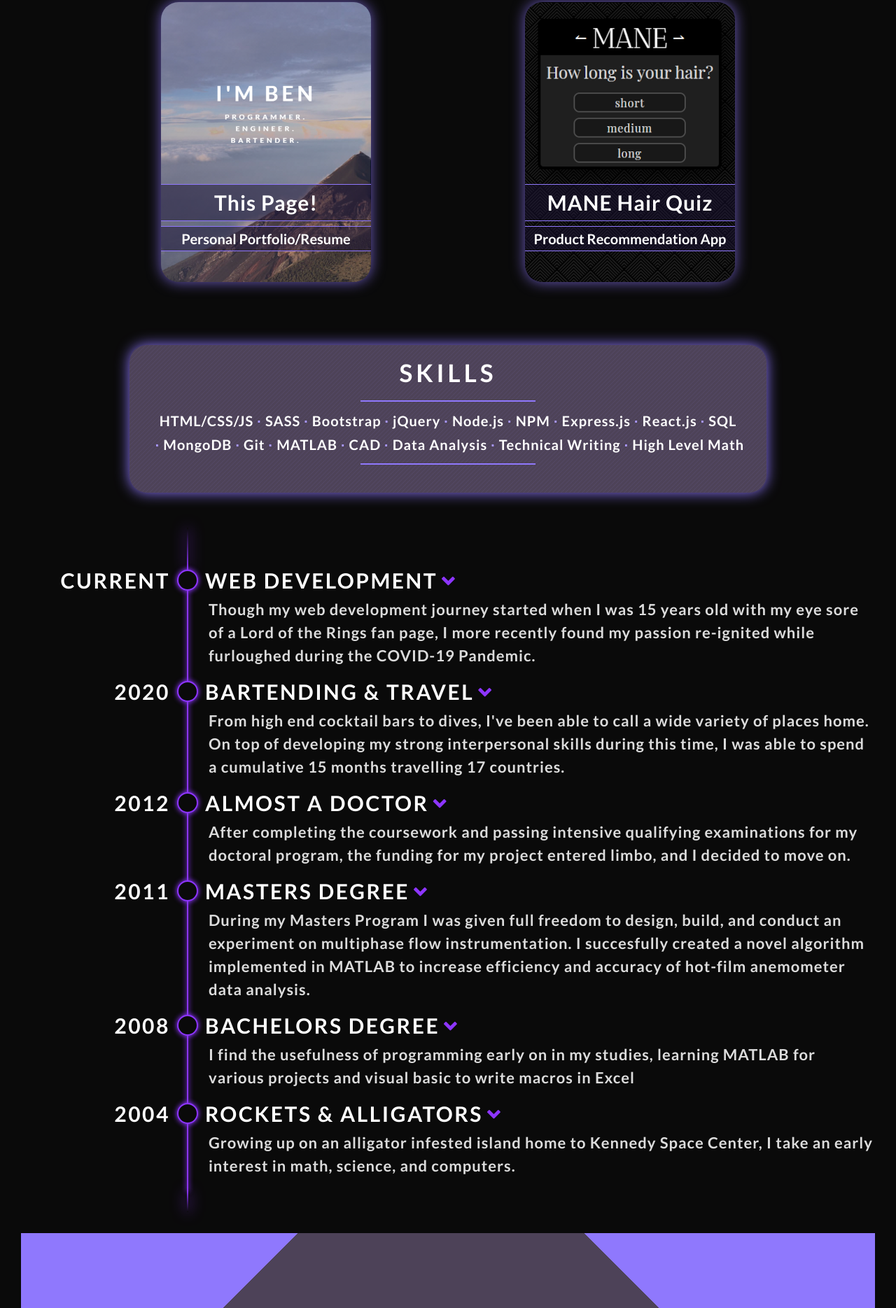
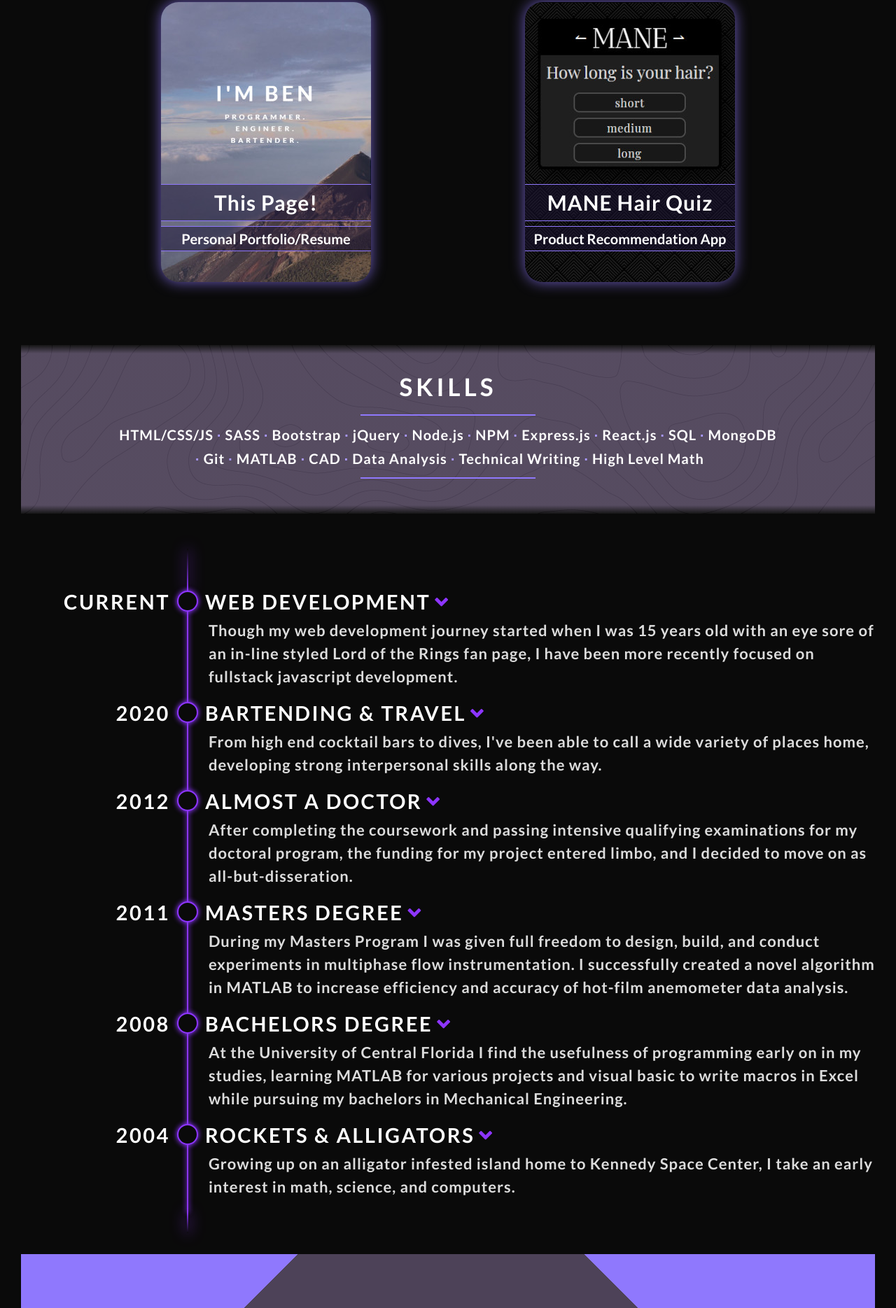
Before and after one commit to BRPatrick/BRPatrick.github.io, a website: page index.html in a window 1280 px wide. Shown: the part 931-2800 px from the top of the page at 70% size. Drawn offline with nearby package versions, Linux system fonts and the light colour scheme.

Commit message:
Update styling

```diff
--- a/index.html
+++ b/index.html
@@ -69,7 +69,7 @@
                   </ul>
                 </div>
                 <a href="https://brpatrick.github.io./" target="_blank" rel="noopener noreferrer"
-                  class="btn btn--white btn--card">Check it out</a>
+                  class="btn btn--primary btn--card">Check it out</a>
               </div>
             </a>
           </div>
@@ -94,7 +94,7 @@
                   </ul>
                 </div>
                 <a href="https://mane-product-quiz.herokuapp.com/" target="_blank" rel="noopener noreferrer"
-                  class="btn btn--white btn--card">Check it out</a>
+                  class="btn btn--primary btn--card">Check it out</a>
               </div>
             </a>
           </div>
@@ -158,8 +158,7 @@
 
     <p class="timeline__paragraph section1">
       Though my web development journey started when I was 15 years old with
-      my eye sore of a Lord of the Rings fan page, I more recently found my
-      passion re-ignited while furloughed during the COVID-19 Pandemic.
+      an eye sore of an in-line styled Lord of the Rings fan page, I have been more recently focused on fullstack javascript development.
     </p>
 
     <div class="container">
@@ -186,8 +185,7 @@
     </button>
     <p class="timeline__paragraph section2">
       From high end cocktail bars to dives, I've been able to call a wide
-      variety of places home. On top of developing my strong interpersonal skills during this time, I
-      was able to spend a cumulative 15 months travelling 17 countries.
+      variety of places home, developing strong interpersonal skills along the way.
     </p>
     <div class="container">
       <div class="container__inner">
@@ -237,7 +235,7 @@
     <p class="timeline__paragraph section3">
       After completing the coursework
       and passing intensive qualifying examinations for my doctoral program, the funding for my
-      project entered limbo, and I decided to move on.
+      project entered limbo, and I decided to move on as all-but-disseration.
     </p>
     <div class="container">
       <div class="container__inner">
@@ -257,8 +255,8 @@
     </button>
     <p class="timeline__paragraph section4">
       During my Masters Program I was given full freedom to design, build, and
-      conduct an experiment on multiphase flow instrumentation. I succesfully
-      created a novel algorithm implemented in MATLAB to increase efficiency
+      conduct experiments in multiphase flow instrumentation. I successfully
+      created a novel algorithm in MATLAB to increase efficiency
       and accuracy of hot-film anemometer data analysis.
     </p>
     <div class="container">
@@ -276,7 +274,7 @@
             Pressurized Flow Boiling <span class="emdash">—</span> UCF</h3>
         </div>
         <div class="timeline__list">
-          <h3 class="timeline__list--date">2012</h3>
+          <h3 class="timeline__list--date">2010</h3>
           <div class="timeline__list--point"></div>
           <h3 class="timeline__list--text">Volunteer Bicycle Mechanic/Event Coordinator <span class="emdash">—</span>
             Spokescouncil</h3>
@@ -290,8 +288,8 @@
       <h2 class="timeline__bullet--heading">bachelors degree</a>
     </button>
     <p class="timeline__paragraph section5">
-      I find the usefulness of programming early on in my studies, learning MATLAB for various projects and visual basic
-      to write macros in Excel
+      At the University of Central Florida I find the usefulness of programming early on in my studies, learning MATLAB for various projects and visual basic
+      to write macros in Excel while pursuing my bachelors in Mechanical Engineering.
     </p>
     <div class="container">
       <div class="container__inner">
@@ -351,7 +349,7 @@
           <h3 class="timeline__list--date">1993</h3>
           <div class="timeline__list--point"></div>
           <h3 class="timeline__list--text">I check out a Turbo Pascal book from the library and have my
-            first experience programming simple games</h3>
+            first experience programming simple guessing games</h3>
         </div>
       </div>
     </div>
@@ -386,9 +384,9 @@
       <a href="https://github.com/BRPatrick/" class="footer__links--contact" target="_blank">
         <ion-icon name="logo-github"></ion-icon>
       </a>
-      <a href="https://stackoverflow.com/users/14128182/ben-patrick" class="footer__links--contact" target="_blank">
+      <!-- <a href="https://stackoverflow.com/users/14128182/ben-patrick" class="footer__links--contact" target="_blank">
         <ion-icon name="logo-stackoverflow"></ion-icon>
-      </a>
+      </a> -->
     </div>
   </footer>
 
--- a/sass/base/_base.scss
+++ b/sass/base/_base.scss
@@ -1,21 +1,20 @@
-/* *-selector individually selects all elements blocking parent/child inheritance vs html/body which considers inheritence */
+// /* *-selector individually selects all elements blocking parent/child inheritance vs html/body which considers inheritence */
 *,
 *::after,
 *::before {
-  /* Gets rid of all broser default margins/paddings/borders to build from scratch */
+  // /* Gets rid of all broser default margins/paddings/borders to build from scratch */
   margin: 0;
   padding: 0;
 
-  /*Forces box-sizing to be an inherited property, carrying over from parent element to child element*/
+  // /*Forces box-sizing to be an inherited property, carrying over from parent element to child element*/
   box-sizing: inherit;
 }
 
 html {
-  /* Using 10px makes it easier to calculate later sizes using rem: 1rem=10px, 2rem= 20px, etc. */
-  /* Default browser font-size is 16px, to get 10px: .625*16px=10px */
-  /*  Defines what 1 rem is */
+  // /* Using 10px makes it easier to calculate later sizes using rem: 1rem=10px, 2rem= 20px, etc. */
+  // /* Default browser font-size is 16px, to get 10px: .625*16px=10px */
+  // /*  Defines what 1 rem is */
   font-size: 62.5%;
-  scroll-behavior: smooth;
 
   // @include respond(tab-land) {
   //   font-size: 56.25%; //1rem=9px
@@ -27,8 +26,8 @@ html {
 }
 
 body {
-  /*A good practice to put in body, making it easier to use plug-ins, *-selector above makes sure this is inherited by all elements */
-  /* border-box causes padding and border to be included in in total width/height of element for more inutuitive experience */
+  // /*A good practice to put in body, making it easier to use plug-ins, *-selector above makes sure this is inherited by all elements */
+  // /* border-box causes padding and border to be included in in total width/height of element for more inutuitive experience */
   box-sizing: border-box;
   background-color: $color-black;
   padding: 3rem;
--- a/sass/base/_typography.scss
+++ b/sass/base/_typography.scss
@@ -1,7 +1,7 @@
 body {
   font-family: "Lato", sans-serif;
   font-weight: 400;
-  /* font-size: 16px; */
+  // /* font-size: 16px; */
   line-height: 1.7;
   // color: $color-grey-light;
 }
@@ -11,7 +11,7 @@ body {
     color: $color-white;
     text-transform: uppercase;
 
-    /* Removes shakiness from animation */
+    // /* Removes shakiness from animation */
     backface-visibility: hidden;
 
     margin-bottom: 6rem;
@@ -19,20 +19,20 @@ body {
     min-width: 30rem;
 
     &--main {
-      /* Changes span from in-line element, to block */
+      // /* Changes span from in-line element, to block */
       display: block;
       font-size: 6rem;
       font-weight: 700;
       letter-spacing: 1rem;
 
-      /*Calls the custom animation we made below @keyframes*/
+      // /*Calls the custom animation we made below @keyframes*/
       animation-name: moveInLeft;
       animation-duration: 1s;
-      /*
-    animation-timing-function: ease-out; changes speed of animation
-    animation-iteration-count: 3; number of times animiation is run
-    animation-delay: 3s; delays start time of animation
-    */
+    //   /*
+    // animation-timing-function: ease-out; changes speed of animation
+    // animation-iteration-count: 3; number of times animiation is run
+    // animation-delay: 3s; delays start time of animation
+    // */
     }
 
     &--sub {
@@ -77,7 +77,7 @@ body {
     &--date {
       color: $color-white;
       text-transform: uppercase;
-      font-size: 3rem;
+      font-size: 2.9rem;
       font-weight: 700;
       letter-spacing: 0.25rem;
 
@@ -90,13 +90,11 @@ body {
     &--heading {
       color: $color-white;
       text-transform: uppercase;
-      font-size: 3rem;
-      font-weight: 700;
+      font-size: 2.9rem;
       letter-spacing: 0.25rem;
 
       @include respond(tab-port) {
         letter-spacing: 0.2rem;
-        font-size: 2.9rem;
       }
 
       @include respond(phone) {
@@ -107,7 +105,7 @@ body {
   }
 
   &__paragraph {
-    color: rgb(220, 220, 220);
+    color: $color-grey-light;
     display: block;
     font-size: 2.2rem;
     font-weight: 700;
--- a/sass/components/_button.scss
+++ b/sass/components/_button.scss
@@ -1,20 +1,20 @@
 .btn {
-  /*Pseudo states to style button/link properties */
+  // /*Pseudo states to style button/link properties */
   &:link,
   &:visited {
     text-transform: uppercase;
     text-decoration: none;
     padding: 1rem 3.5rem;
 
-    /*Always use when giving padding/height to elements so will not overlap other elements */
+    // /*Always use when giving padding/height to elements so will not overlap other elements */
     display: inline-block;
 
     border-radius: 10rem;
 
-    /* Transition should be on initital state of button and will be applied to all pseudo classes*/
+    // /* Transition should be on initital state of button and will be applied to all pseudo classes*/
     transition: all 0.2s;
 
-    /*To provide reference for btn::after (absolute)*/
+    // /*To provide reference for btn::after (absolute)*/
     position: relative;
 
     font-size: 1.6rem;
@@ -24,12 +24,12 @@
     transform: translateY(-0.3rem);
     box-shadow: 0 1rem 2rem rgba($color-black, 0.2);
 
-    /*After pseudo element -only- when we have the hoverstate */
+    // /*After pseudo element -only- when we have the hoverstate */
     &::after {
-      /*Scale increases the size of the element */
+      // /*Scale increases the size of the element */
       transform: scaleX(1.4) scaleY(1.6);
 
-      /* Fades the animation out */
+      // /* Fades the animation out */
       opacity: 0;
     }
   }
@@ -48,16 +48,26 @@
     }
   }
 
+  &--primary {
+    background-color: rgba($color-primary-dark-3, 0.25);
+    color: $color-white;
+    border: 1px solid $color-primary-light;
+
+    &::after {
+      background-color: rgba($color-primary-dark-3, 0.25);
+    }
+  }
+
   &::after {
     content: "";
     display: inline-block;
 
-    /* Pesudo element is treated as child of element, so % relative to original element size*/
+    // /* Pesudo element is treated as child of element, so % relative to original element size*/
     height: 100%;
     width: 100%;
     border-radius: 10rem;
 
-    /*To put this effect behind the btn */
+    // /*To put this effect behind the btn */
     position: absolute;
     top: 0;
     left: 0;
@@ -69,7 +79,7 @@
   &--animated {
     animation: moveInBottom 0.5s ease-out 0.75s;
 
-    /*applies animation starting conditions*/
+    // /*applies animation starting conditions*/
     animation-fill-mode: backwards;
   }
 
--- a/sass/components/_flipcard.scss
+++ b/sass/components/_flipcard.scss
@@ -5,7 +5,7 @@
   perspective: 1000px;
   margin: 2rem 2rem 4rem;
 
-  /* Aligns front and back sides */
+  // /* Aligns front and back sides */
   &__align-container {
     position: relative;
     width: 100%;
@@ -17,12 +17,17 @@
 
   &__link {
     color: inherit;
+    cursor: default;
 
+    @include respond(tab-land) {
+      cursor: pointer;
+    }
   }
 
-  /* Horizontal flip on mouse hover */
+  // /* Horizontal flip on mouse hover */
   &:hover &__align-container {
     transform: rotateY(180deg);
+
     @include respond(tab-land) {
       transform: none;
     }
@@ -34,10 +39,9 @@
     width: 100%;
     height: 100%;
     -webkit-backface-visibility: hidden;
-    /* Safari */
+    // /* Safari */
     backface-visibility: hidden;
     border-radius: 25px;
-    box-shadow: 0px 0px 20px 0px $color-primary-light;
     animation: pulse 2s infinite;
   }
 
@@ -81,12 +85,12 @@
     background-color: $color-primary-dark-2;
 
     &--portfolio {
-      background-image: url(../img/portfolio-card.png), $background-texture-3;
+      background-image: url(../img/portfolio-card.jpg), $background-texture-3;
       background-repeat: no-repeat, repeat;
     }
 
     &--mane-quiz {
-      background-image: url(../img/mane-quiz-card.png), $background-texture-3;
+      background-image: url(../img/mane-quiz-card.jpg), $background-texture-3;
       background-repeat: no-repeat, repeat;
     }
   }
@@ -95,6 +99,11 @@
     background-color: $color-primary-dark-2;
     background-image: $background-texture-3;
     transform: rotateY(180deg);
+
+    @include respond(tab-land) {
+      transform: none;
+      display: none;
+    }
   }
 
   &__details {
--- a/sass/layout/_skills.scss
+++ b/sass/layout/_skills.scss
@@ -1,20 +1,28 @@
 .skills {
   margin: 5rem auto;
-  max-width: 95rem;
+  // max-width: 95rem;
 
   &__section-container {
-    background-color: $color-primary-dark-2;
-    background-image: $background-texture-3;
-    padding: 1rem 1rem 3rem;
-    margin: 2rem;
-    border-radius: 25px;
-    box-shadow: 0px 0px 20px 0px $color-primary-light;
+    // background-color: $color-primary-dark-2;
+    // background-image: $background-texture-3;
+    // background-image: linear-gradient(rgba($color-primary-dark-2, .95),
+    //     rgba($color-primary-dark-2, .95)),
+    //   url(../img/topography7.png);
+
+    background-image: linear-gradient(180deg, rgba($color-black, .95) 0%,
+    rgba($color-primary-dark-2, .95) 5%,
+     rgba($color-primary-dark-2, .95) 95%,
+     rgba($color-black, .95) 100%),
+      url(../img/topography7.png);
+
+    padding: 3rem 1rem 4rem;
+    // border-top: 2px solid $color-primary-light;
+    // border-bottom: 2px solid $color-primary-light;
+
+    // border-radius: 25px;
+    // box-shadow: 0px 0px 20px 0px $color-primary-light;
   }
 
-  &__subheading {
-    margin: auto;
-    width: 70rem;
-  }
 
   &__list-container {
     display: flex;
@@ -29,9 +37,10 @@
     flex-wrap: wrap;
     text-align: center;
     justify-content: center;
+    max-width: 95rem;
 
     &--item {
-      & + &:before {
+      &+&:before {
         color: $color-primary-light-2;
         content: " ∙";
         margin: 0 0.5rem;
```
Also changed, not shown: sass/abstracts/_mixins.scss (+10 -10 lines), sass/abstracts/_variables.scss (+35 -13 lines), sass/base/_animations.scss (+5 -5 lines), sass/layout/_header.scss (+10 -15 lines), sass/layout/_timeline.scss (+5 -5 lines), css/styles.css, img/mane-quiz-card.jpg (added), img/mane-quiz-card.png (deleted), img/portfolio-card.jpg (added), img/portfolio-card.png (deleted), img/topography7.png (added).
